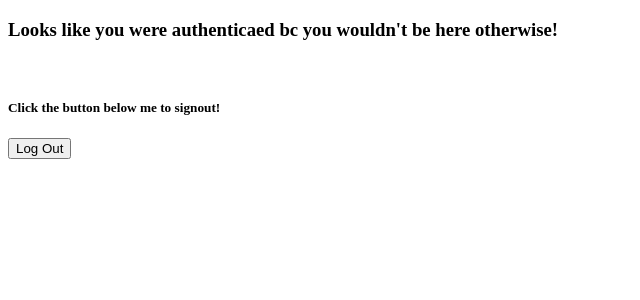
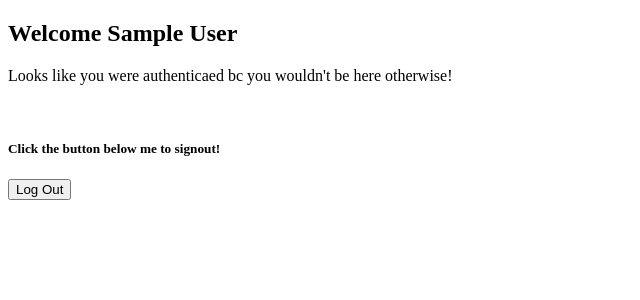
Before and after one commit to DanielHayashi-tech/gold-nails-facials, a Next.js app: page /dashboard in a window 1280 px wide. Shown: the top 300 px of the page, without its empty margins (0-640 px from the left). Built offline with nearby package versions, Linux system fonts and the light colour scheme; no server answers; sample sign-in values are in the browser's storage.

Commit message:
Added user to dash

```diff
--- a/pages/dashboard.js
+++ b/pages/dashboard.js
@@ -20,7 +20,8 @@ export default function Dashboard() {
 
     return (
       <div>
-        <h3> Looks like you were authenticaed bc you wouldn't be here otherwise! </h3>
+        <h2> Welcome {user.displayName} </h2>
+        <p> Looks like you were authenticaed bc you wouldn't be here otherwise! </p>
         <br></br>
         <h5> Click the button below me to signout!</h5>
         <button onClick={() => auth.signOut()}>Log Out</button>
--- a/pages/index.js
+++ b/pages/index.js
@@ -18,7 +18,7 @@ export default function HomePage() {
 
   if (user) {
     router.push("/dashboard")
-    return <div> Welcome {user.displayName} </div>
+    return <div> [] </div>
   }
 
 
@@ -30,6 +30,7 @@ export default function HomePage() {
     <div>
       <h3>Click the button below to sign in:</h3>
       <br></br>
+
       <button onClick={() => signIn()}> Click me to if you want to see your dashboard!</button>
     </div>
   );
```
